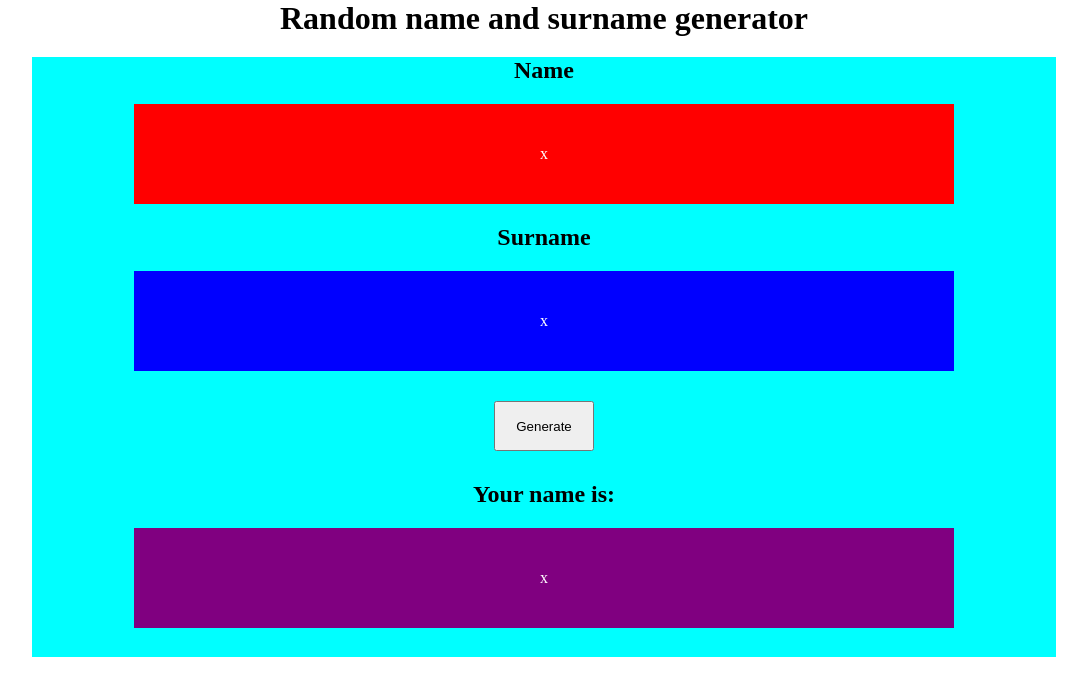
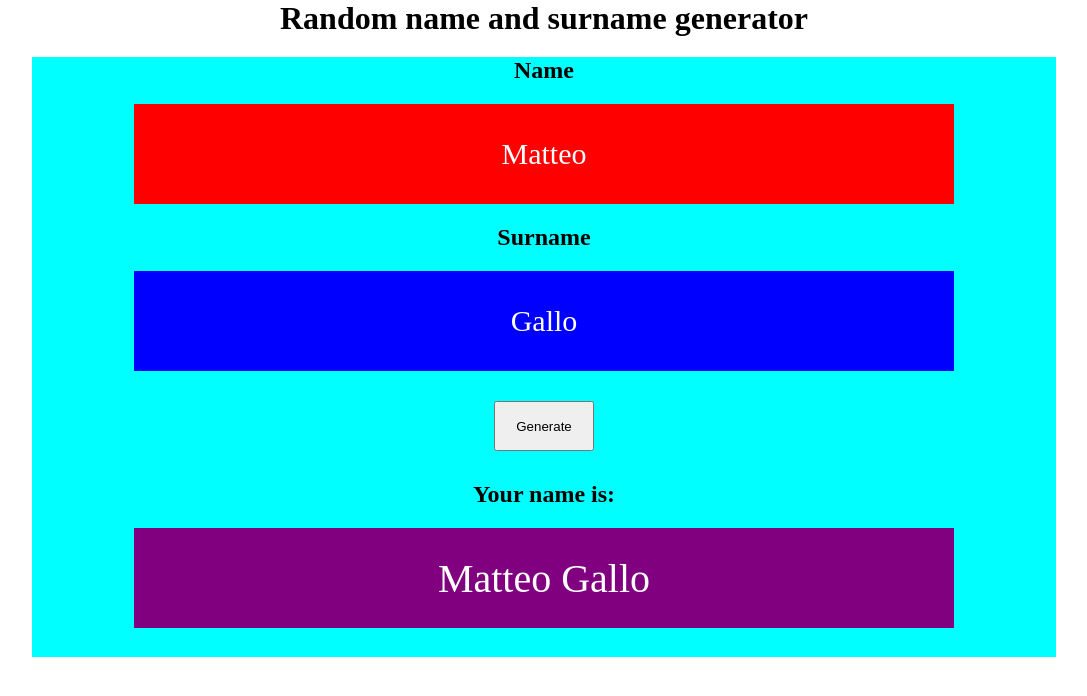
Before and after one commit to MatteoSala97/js-jsnacks-blocco-1, a plain HTML site: page blocco-2/jsnack2/index.html in a window 1280 px wide. Shown: the whole page, without its empty margins (96-1183 px from the left). Drawn offline with Linux system fonts and the light colour scheme.

Commit message:
feat: blocco2-jsnack2 - randomizes the values correctly

```diff
--- a/blocco-2/jsnack2/main.js
+++ b/blocco-2/jsnack2/main.js
@@ -6,8 +6,13 @@ const surnamesArray = ["Rossi", "Bianchi", "Verdi", "Ferrari", "Gallo", "Costa",
 
 //creating a function that picks a random name and surname from the arrays
 const randomName = namesArray[Math.floor(Math.random() * namesArray.length)]
-const randomSurnames = surnamesArray[Math.floor(Math.random() * surnamesArray.length)]
+const randomSurname = surnamesArray[Math.floor(Math.random() * surnamesArray.length)]
 
 //prints the randomized names and surnames
 console.log(randomName)
-console.log(randomSurnames)
+console.log(randomSurname)
+
+document.getElementById("name").innerHTML = randomName
+document.getElementById("surname").innerHTML = randomSurname
+
+document.getElementById("resultNameSurname").innerHTML = randomName + " " + randomSurname
--- a/blocco-2/jsnack2/style.css
+++ b/blocco-2/jsnack2/style.css
@@ -31,14 +31,17 @@ main{
 
 .red{
     background-color: red;
+    font-size: 30px;
 }
 
 .blue{
     background-color: blue;
+    font-size: 30px;
 }
 
 .purple{
     background-color: purple;
+    font-size: 40px;
 }
 
 h2{
```
